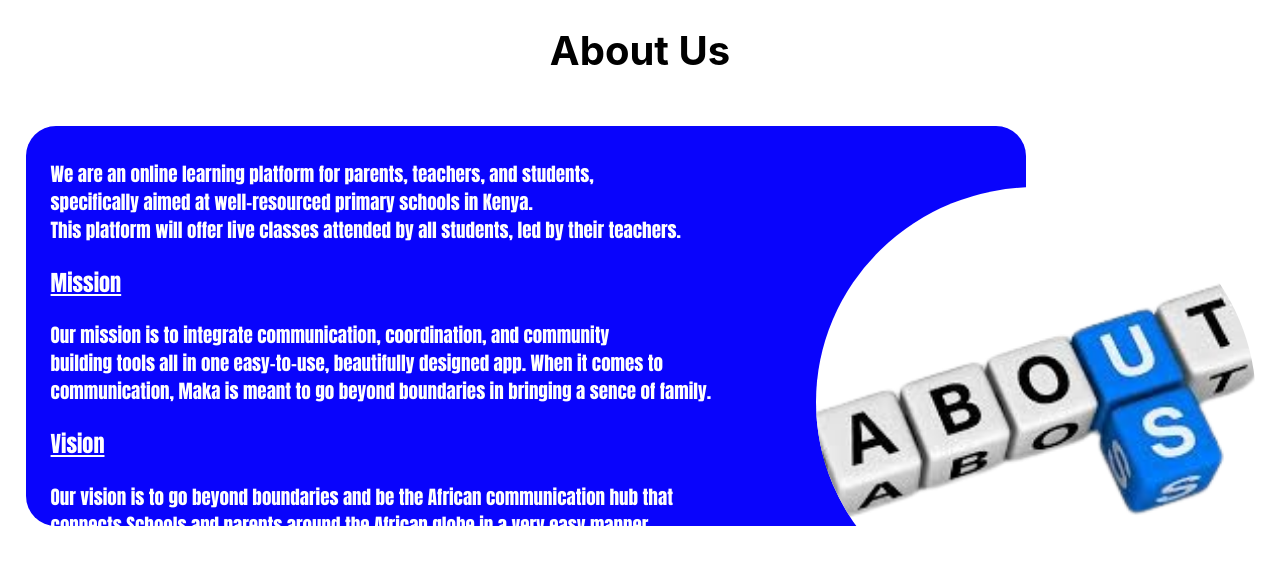
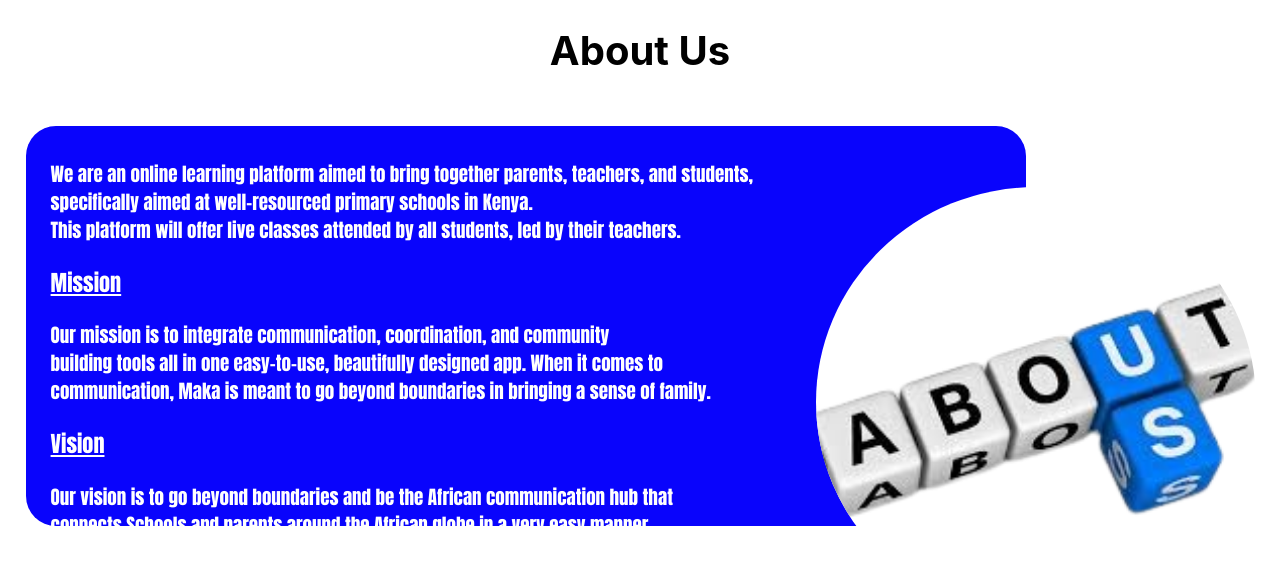
Before and after one commit to akirachix/Agile-Informational, a React (Create React App) app in the folder maka-agile-app/: page / in a window 1280 px wide. Shown: the top 564 px of the page. Built offline with nearby package versions, Linux system fonts and the light colour scheme.

Commit message:
made changes

```diff
--- a/maka-agile-app/src/About copy/index.js
+++ b/maka-agile-app/src/About copy/index.js
@@ -4,14 +4,14 @@ const AboutCopy = ()=>{
         <div className="container">
             <div className="about-text">
 
-            <p>We are an online learning platform for parents, teachers, and students,
+            <p>We are an online learning platform aimed to bring together parents, teachers, and students,
     <br></br>specifically aimed at well-resourced primary schools in Kenya.
     <br></br>This platform will offer live classes attended by all students, led by their teachers.</p>
 
             <h3 className="head"><u>Mission</u></h3>
             <p>Our mission is to integrate communication, coordination, and community
                 <br></br>building tools all in one easy-to-use, beautifully designed app.
-                When it comes to <br></br>communication, Maka is meant to go beyond boundaries in bringing a sence of family.</p>
+                When it comes to <br></br>communication, Maka is meant to go beyond boundaries in bringing a sense of family.</p>
 
                 <h3 className="head"><u>Vision</u></h3>
             <p>Our vision is to go beyond boundaries and be the African communication hub that
```
